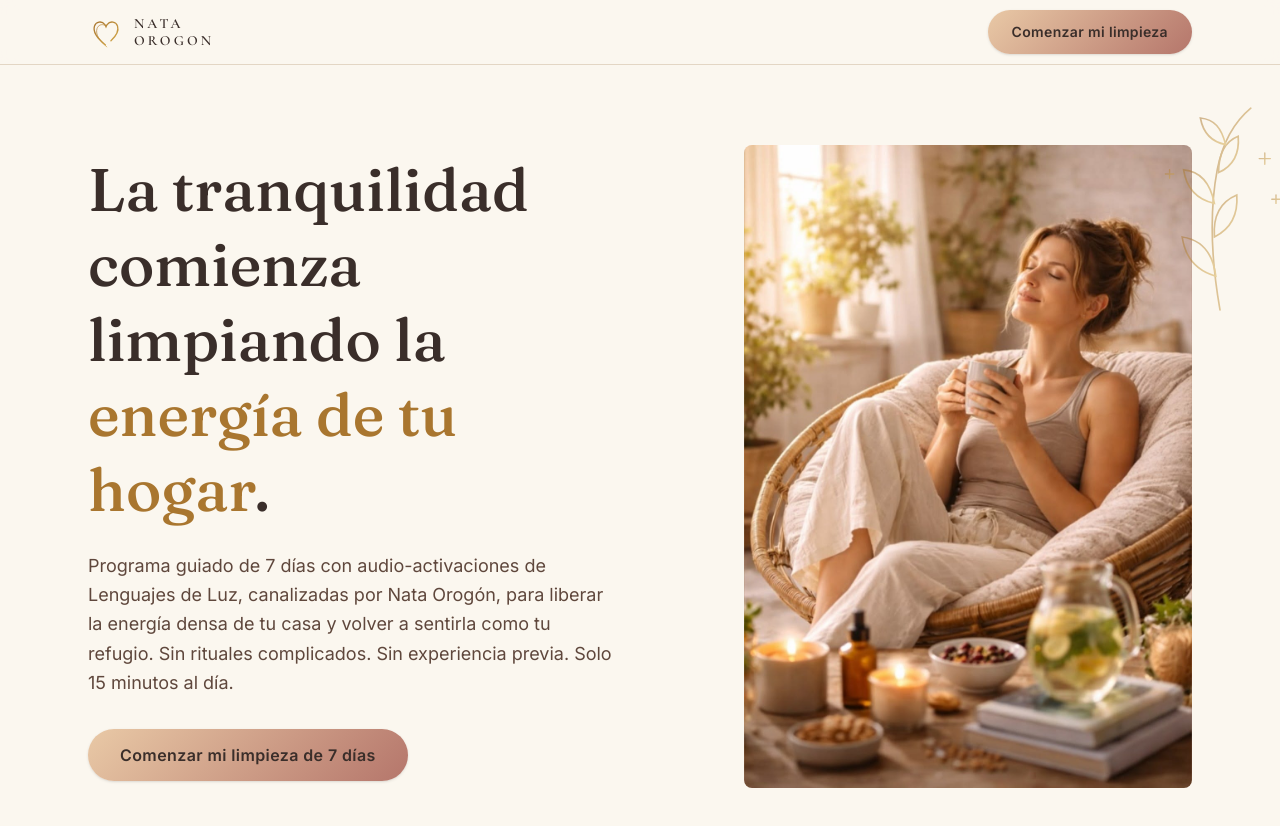
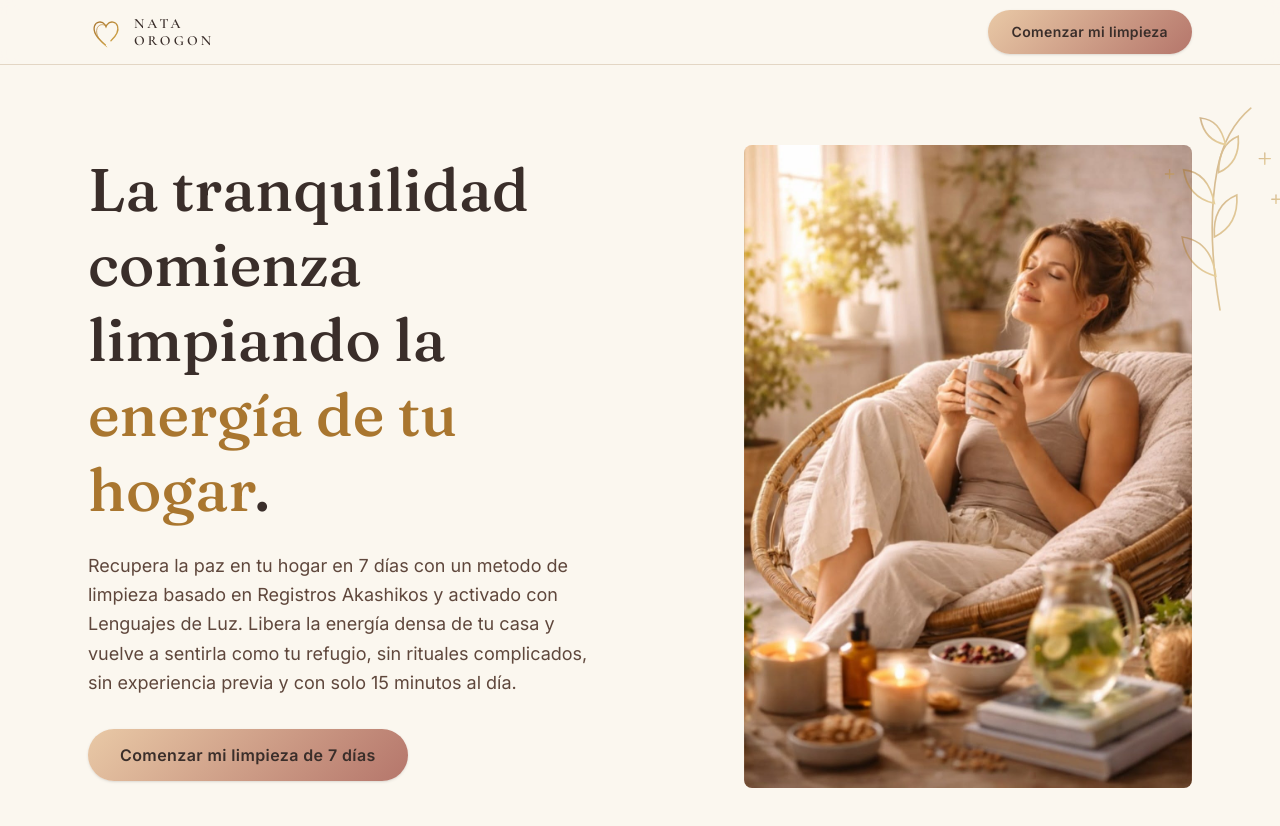
Before and after one commit to nataorogon/limpieza-energetica-hogar, a Next.js app: page / in a window 1280 px wide. Shown: the top 826 px of the page. Built offline with nearby package versions, Linux system fonts and the light colour scheme.

Commit message:
Actualizar Promesa dolorosa

```diff
--- a/src/components/energetica/Hero.tsx
+++ b/src/components/energetica/Hero.tsx
@@ -21,10 +21,9 @@ export default function Hero() {
             <em className="not-italic text-secondary">energía de tu hogar</em>.
           </h1>
           <p className="mt-6 max-w-xl text-base leading-relaxed text-on-surface-variant sm:text-lg">
-            Programa guiado de 7 días con audio-activaciones de Lenguajes de
-            Luz, canalizadas por Nata Orogón, para liberar la energía densa de
-            tu casa y volver a sentirla como tu refugio. Sin rituales
-            complicados. Sin experiencia previa. Solo 15 minutos al día.
+            Recupera la paz en tu hogar en 7 días con un metodo de limpieza basado en Registros Akashikos y activado
+            con Lenguajes de Luz.
+            Libera la energía densa de tu casa y vuelve a sentirla como tu refugio, sin rituales complicados, sin experiencia previa y con solo 15 minutos al día.
           </p>
           {/* Un solo CTA: el Reporte Energético es ahora la sección inmediata
               siguiente, así que un botón que baje hasta él solo compite. */}
```
